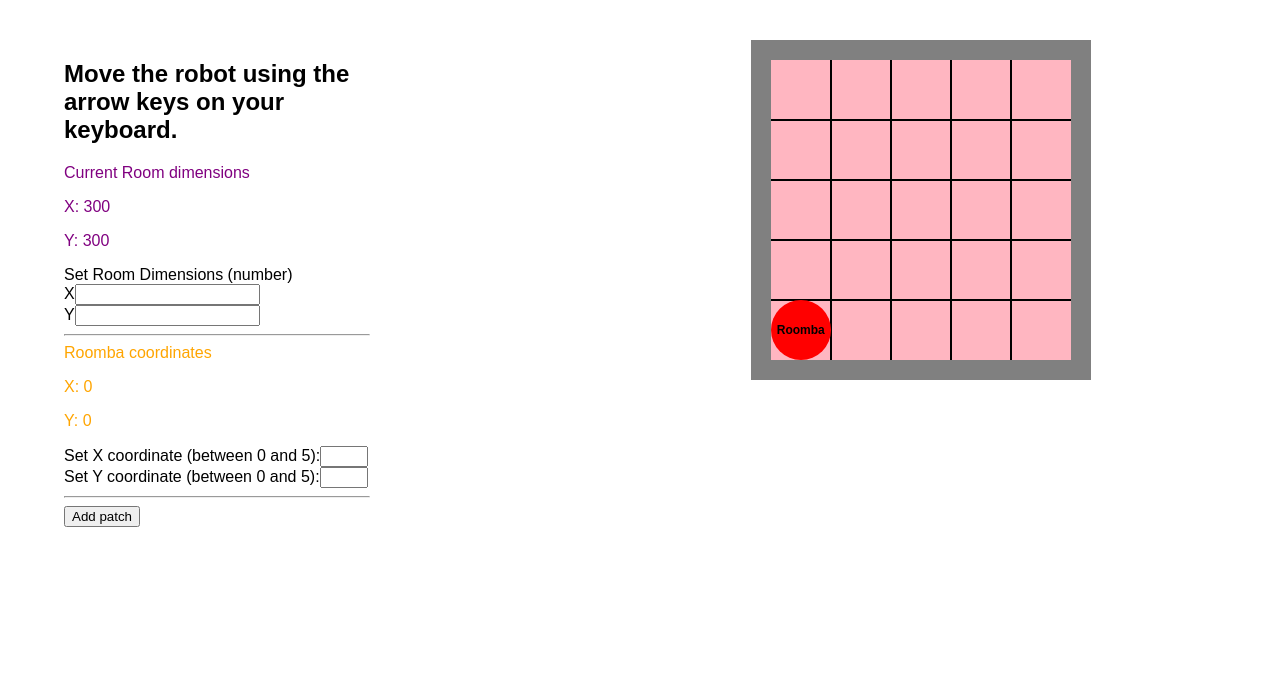
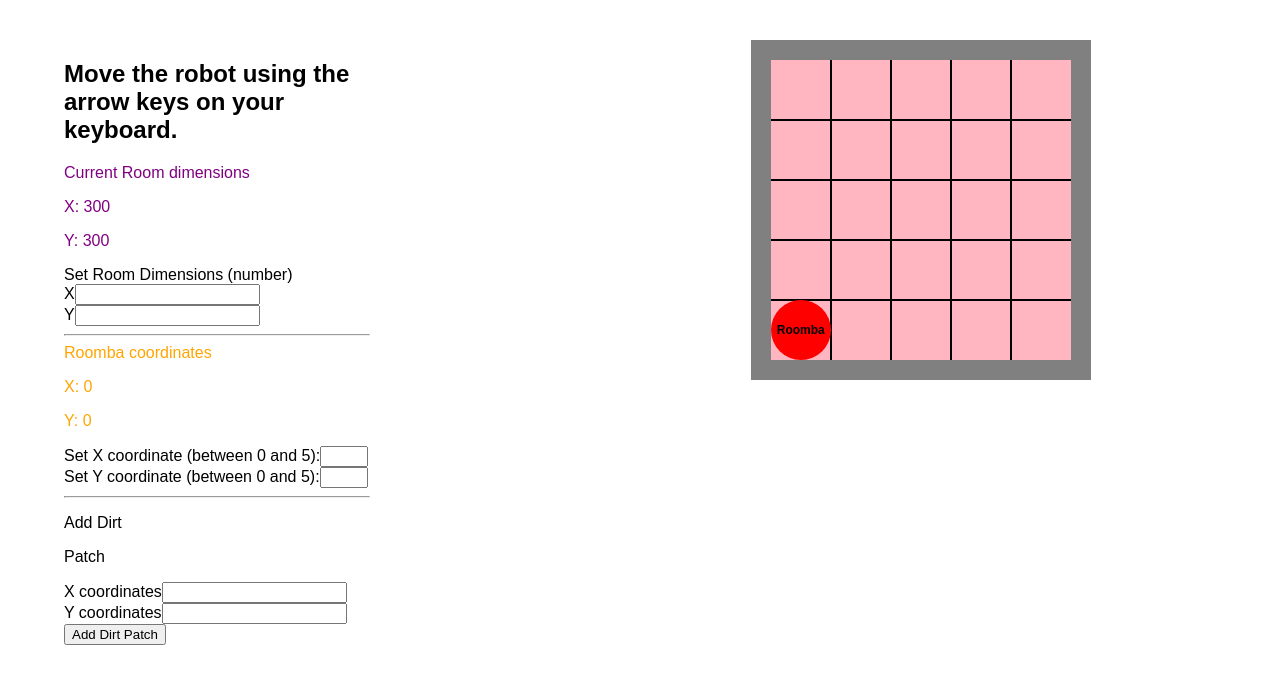
Before and after one commit to petia182/roomba-hoover, a React app: page / in a window 1280 px wide. Shown: the top 684 px of the page. Built offline with nearby package versions, Linux system fonts and the light colour scheme.

Commit message:
reorganising code; addin function for adding multiple dirt patches

```diff
--- a/src/App.js
+++ b/src/App.js
@@ -1,11 +1,10 @@
-import React, { Component } from "react";
-import ReactDOM from "react-dom";
+import React, { Component } from 'react';
+import ReactDOM from 'react-dom';
 
-import Room from "./components/room";
-import RoomSettings from "./components/room-settings";
-import RoombaSettings from "./components/roomba-settings";
-import DirtSettings from "./components/dirt-settings";
-import "./App.scss";
+import Room from './components/room';
+import RoomSettings from './components/room-settings';
+import RoombaSettings from './components/roomba-settings';
+import './App.scss';
 
 class App extends Component {
   constructor(props) {
@@ -13,19 +12,19 @@
     this.state = {
       roomDimensions: {
         x: 5,
-				y: 5
+        y: 5,
       },
       robotCoordinates: {
         x: 0,
-				y: 0
+        y: 0,
       },
-			dirtCoordinates: {
-				x: -1,
-				y: -1,
-				opacity: 0
-			},
+      // dirtCoordinates: {
+      //   x: -1,
+      //   y: -1,
+      //   opacity: 0,
+      // },
       dirtPatches: {},
-			dirtCount: 0
+      dirtCount: 0,
     };
     this.blockSize = 60;
   }
@@ -37,12 +36,12 @@
     this.setState({
       roomDimensions: {
         x: parseInt(e.target.value, 0),
-				y: this.state.roomDimensions.y
+        y: this.state.roomDimensions.y,
       },
       robotCoordinates: {
         x: 0,
-				y: 0
-			}
+        y: 0,
+      },
     });
   };
 
@@ -50,12 +49,12 @@
     this.setState({
       roomDimensions: {
         y: parseInt(e.target.value, 0),
-				x: this.state.roomDimensions.x
+        x: this.state.roomDimensions.x,
       },
       robotCoordinates: {
         x: 0,
-				y: 0
-			}
+        y: 0,
+      },
     });
   };
 
@@ -63,8 +62,8 @@
     this.setState({
       robotCoordinates: {
         x: parseInt(e.target.value, 0),
-				y: this.state.robotCoordinates.y
-			}
+        y: this.state.robotCoordinates.y,
+      },
     });
   };
 
@@ -72,8 +71,8 @@
     this.setState({
       robotCoordinates: {
         y: parseInt(e.target.value, 0),
-				x: this.state.robotCoordinates.x
-			}
+        x: this.state.robotCoordinates.x,
+      },
     });
   };
 
@@ -86,49 +85,37 @@
         <div
           style={{
             width: this.blockSize,
-						height: this.blockSize
+            height: this.blockSize,
           }}
           key={i}
           className="blocks"
-				/>
+        />,
       );
     }
     return blocks;
   };
 
-	// addDirtPatchForm = e => {
-	// 	e.preventDefault();
-	// 	console.log("click");
-	// 	this.setState({
-	// 		dirtCount: this.state.dirtCount + 1
-	// 	});
-	// 	ReactDOM.render(
-	// 		this.renderDirtForm(),
-	// 		document.getElementById("dirt-form")
-	// 	);
-	// };
-
-	createDirt = e => {
+  addDirtPatchForm = e => {
     e.preventDefault();
 
-		const dirtPatches = { ...this.state.dirt };
+    const dirtPatches = { ...this.state.dirtPatches };
     const dirt = {
       x: this.dirtXcoordinate.current.value,
-			y: this.dirtXcoordinate.current.value
+      y: this.dirtYcoordinate.current.value,
     };
 
     dirtPatches[`dirt${Date.now()}`] = dirt;
     this.setState({
-			dirtPatches
+      dirtPatches,
     });
   };
 
   componentDidMount() {
-		window.addEventListener("keyup", this.handleKeyUp.bind(this));
+    window.addEventListener('keyup', this.handleKeyUp.bind(this));
   }
 
   componentWillUnmount() {
-		window.removeEventListener("keyup", this.handleKeyUp.bind(this));
+    window.removeEventListener('keyup', this.handleKeyUp.bind(this));
   }
 
   handleKeyUp = e => {
@@ -136,60 +123,60 @@
       this.setState({
         robotCoordinates: {
           y: this.state.robotCoordinates.y + 1,
-					x: this.state.robotCoordinates.x
-				}
+          x: this.state.robotCoordinates.x,
+        },
       });
       if (this.state.robotCoordinates.y === this.state.roomDimensions.y) {
         this.setState({
           robotCoordinates: {
             y: this.state.roomDimensions.y - 1,
-						x: this.state.robotCoordinates.x
-					}
+            x: this.state.robotCoordinates.x,
+          },
         });
       }
     } else if (e.keyCode === 40 || e.keyCode === 83) {
       this.setState({
         robotCoordinates: {
           y: this.state.robotCoordinates.y - 1,
-					x: this.state.robotCoordinates.x
-				}
+          x: this.state.robotCoordinates.x,
+        },
       });
       if (this.state.robotCoordinates.y < 0) {
         this.setState({
           robotCoordinates: {
             y: 0,
-						x: this.state.robotCoordinates.x
-					}
+            x: this.state.robotCoordinates.x,
+          },
         });
       }
     } else if (e.keyCode === 37 || e.keyCode === 65) {
       this.setState({
         robotCoordinates: {
           x: this.state.robotCoordinates.x - 1,
-					y: this.state.robotCoordinates.y
-				}
+          y: this.state.robotCoordinates.y,
+        },
       });
       if (this.state.robotCoordinates.x < 0) {
         this.setState({
           robotCoordinates: {
             x: 0,
-						y: this.state.robotCoordinates.y
-					}
+            y: this.state.robotCoordinates.y,
+          },
         });
       }
     } else if (e.keyCode === 39 || e.keyCode === 68) {
       this.setState({
         robotCoordinates: {
           x: this.state.robotCoordinates.x + 1,
-					y: this.state.robotCoordinates.y
-				}
+          y: this.state.robotCoordinates.y,
+        },
       });
       if (this.state.robotCoordinates.x === this.state.roomDimensions.x) {
         this.setState({
           robotCoordinates: {
             y: this.state.robotCoordinates.y,
-						x: this.state.roomDimensions.x - 1
-					}
+            x: this.state.roomDimensions.x - 1,
+          },
         });
       }
     }
@@ -200,8 +187,8 @@
     const roomDimensionsHeight = this.state.roomDimensions.y;
     const robotYCoordinates = this.state.robotCoordinates.y;
     const robotXCoordinates = this.state.robotCoordinates.x;
-		const dirtXCoordinates = this.state.dirtCoordinates.x;
-		const dirtYCoordinates = this.state.dirtCoordinates.y;
+    // const dirtXCoordinates = this.state.dirtCoordinates.x;
+    // const dirtYCoordinates = this.state.dirtCoordinates.y;
 
     // this.createDirt();
 
@@ -223,20 +210,35 @@
             blockSize={this.blockSize}
           />
           <hr />
-					<DirtSettings />
+          <p>Add Dirt</p>
+          <form style={{ opacity: this.state.opacity }} action="">
+            <p>Patch</p>
+            <div>
+              <label htmlFor="">X coordinates</label>
+              <input ref={this.dirtXcoordinate} type="number" />
+            </div>
+            <div>
+              <label htmlFor="">Y coordinates</label>
+              <input ref={this.dirtYcoordinate} type="number" />
+            </div>
+            <button onClick={this.addDirtPatchForm} type="submit">
+              Add Dirt Patch
+            </button>
+          </form>
         </div>
         <Room
           roomDimensionsWidth={roomDimensionsWidth * this.blockSize}
           roomDimensionsHeight={roomDimensionsHeight * this.blockSize}
-					dirtXCoordinates={dirtXCoordinates}
-					dirtYCoordinates={dirtYCoordinates}
-					dirtOpacity={this.state.dirtCoordinates.opacity}
+          dirtPatches={this.state.dirtPatches}
+          // dirtXCoordinates={dirtXCoordinates}
+          // dirtYCoordinates={dirtYCoordinates}
+          // dirtOpacity={this.state.dirtCoordinates.opacity}
           robotYCoordinates={robotYCoordinates}
           robotXCoordinates={robotXCoordinates}
           blockSize={this.blockSize}
           renderBlock={this.renderBlock(
             this.state.roomDimensions.x,
-						this.state.roomDimensions.y
+            this.state.roomDimensions.y,
           )}
         />
       </div>
--- a/src/App.scss
+++ b/src/App.scss
@@ -4,7 +4,7 @@
 .container {
   height: 100%;
   margin: 40px auto;
-  // max-width: 1300px;
+  max-width: 1300px;
   display: flex;
   width: 90%;
   // justify-content: space-between;
--- a/src/components/dirt-patch.js
+++ b/src/components/dirt-patch.js
@@ -1,9 +1,9 @@
-import React from "react";
+import React from 'react';
 
 class DirtPatch extends React.Component {
   constructor(props) {
     super();
-		this.opacity = 1;
+    // this.opacity = 1;
   }
 
   clearDirt = () => {
@@ -11,20 +11,16 @@
       this.props.robotYCoordinates === this.props.dirtYCoordinates &&
       this.props.robotXCoordinates === this.props.dirtXCoordinates
     ) {
-			console.log("Cleaning");
-			this.opacity = 0;
+      console.log('Cleaning');
+      // this.opacity = 0;
     }
   };
 
   render() {
     this.clearDirt();
+    console.log(this.props.blockSize);
 
-		const {
-			blockSize,
-			dirtXCoordinates,
-			dirtYCoordinates,
-			dirtOpacity
-		} = this.props;
+    const { blockSize, dirtXCoordinates, dirtYCoordinates } = this.props;
     return (
       <div
         className="dirt-patch"
@@ -33,7 +29,7 @@
           height: blockSize,
           bottom: dirtYCoordinates * blockSize,
           left: dirtXCoordinates * blockSize,
-					opacity: this.opacity
+          opacity: this.opacity,
         }}
       >
         <span style={{ width: blockSize / 2, height: blockSize / 2 }} />
--- a/src/components/dirt-settings.js
+++ /dev/null
@@ -1,48 +0,0 @@
-import React from "react";
-import ReactDOM from "react-dom";
-
-class DirtSettings extends React.Component {
-	state = {
-		click: 1,
-		opacity: 0
-	};
-	//
-	// renderForm() {
-	// 	// let numberOfClicks = 0;
-	// 	let patches = [];
-	// 	for (let i = 1; i <= this.state.click; i++) {
-	// 		patches.push(<React.Fragment key={i} />);
-	// 	}
-	// 	return patches;
-	// 	// return (
-	// 	//
-	// 	// );
-	// }
-
-	handleClick = () => {
-		this.setState({
-			opacity: 1
-		});
-	};
-
-	render() {
-		return (
-			<div>
-				<button onClick={this.handleClick}>Add patch</button>
-				<form style={{ opacity: this.state.opacity }} action="">
-					<p>Patch</p>
-					<div>
-						<label htmlFor="">X coordinates</label>
-						<input type="number" />
-					</div>
-					<div>
-						<label htmlFor="">Y coordinates</label>
-						<input type="number" />
-					</div>
-				</form>
-			</div>
-		);
-	}
-}
-
-export default DirtSettings;
--- a/src/components/room.js
+++ b/src/components/room.js
@@ -1,6 +1,6 @@
-import React from "react";
+import React from 'react';
 
-import DirtPatch from "./dirt-patch";
+import DirtPatch from './dirt-patch';
 
 class Room extends React.Component {
   render() {
@@ -11,18 +11,20 @@
       robotYCoordinates,
       renderBlock,
       blockSize,
-			dirtXCoordinates,
-			dirtYCoordinates,
-			dirtOpacity,
-			addDirt
+      // dirtXCoordinates,
+      // dirtYCoordinates,
+      // dirtOpacity,
+      // addDirt,
+      dirtPatches,
     } = this.props;
+
     return (
       // <div className="coordinate-system-wrapper">
       <div
         className="coordinate-system"
         style={{
           width: parseInt(roomDimensionsWidth, 0),
-					height: parseInt(roomDimensionsHeight, 0)
+          height: parseInt(roomDimensionsHeight, 0),
         }}
       >
         {renderBlock}
@@ -32,20 +34,28 @@
             width: blockSize,
             height: blockSize,
             bottom: robotYCoordinates * blockSize,
-						left: robotXCoordinates * blockSize
+            left: robotXCoordinates * blockSize,
           }}
         >
           Roomba
         </div>
+        {Object.keys(dirtPatches).map(patch => {
+          // console.log(dirtPatches[patch]);
+          return (
             <DirtPatch
+              dirtXCoordinates={parseInt(dirtPatches[patch].x, 0)}
+              dirtYCoordinates={parseInt(dirtPatches[patch].y, 0)}
+              blockSize={blockSize}
+            />
+          );
+        })}
+        {/* <DirtPatch
             blockSize={blockSize}
             dirtXCoordinates={dirtXCoordinates}
             dirtYCoordinates={dirtYCoordinates}
             robotXCoordinates={robotXCoordinates}
             robotYCoordinates={robotYCoordinates}
-					dirtOpacity={dirtOpacity}
-					addDirt={addDirt}
-				/>
+          /> */}
         <p className="x-axis">X</p>
         <p className="y-axis">Y</p>
       </div>
```
Lines whose indentation alone changed are shown as unchanged.
